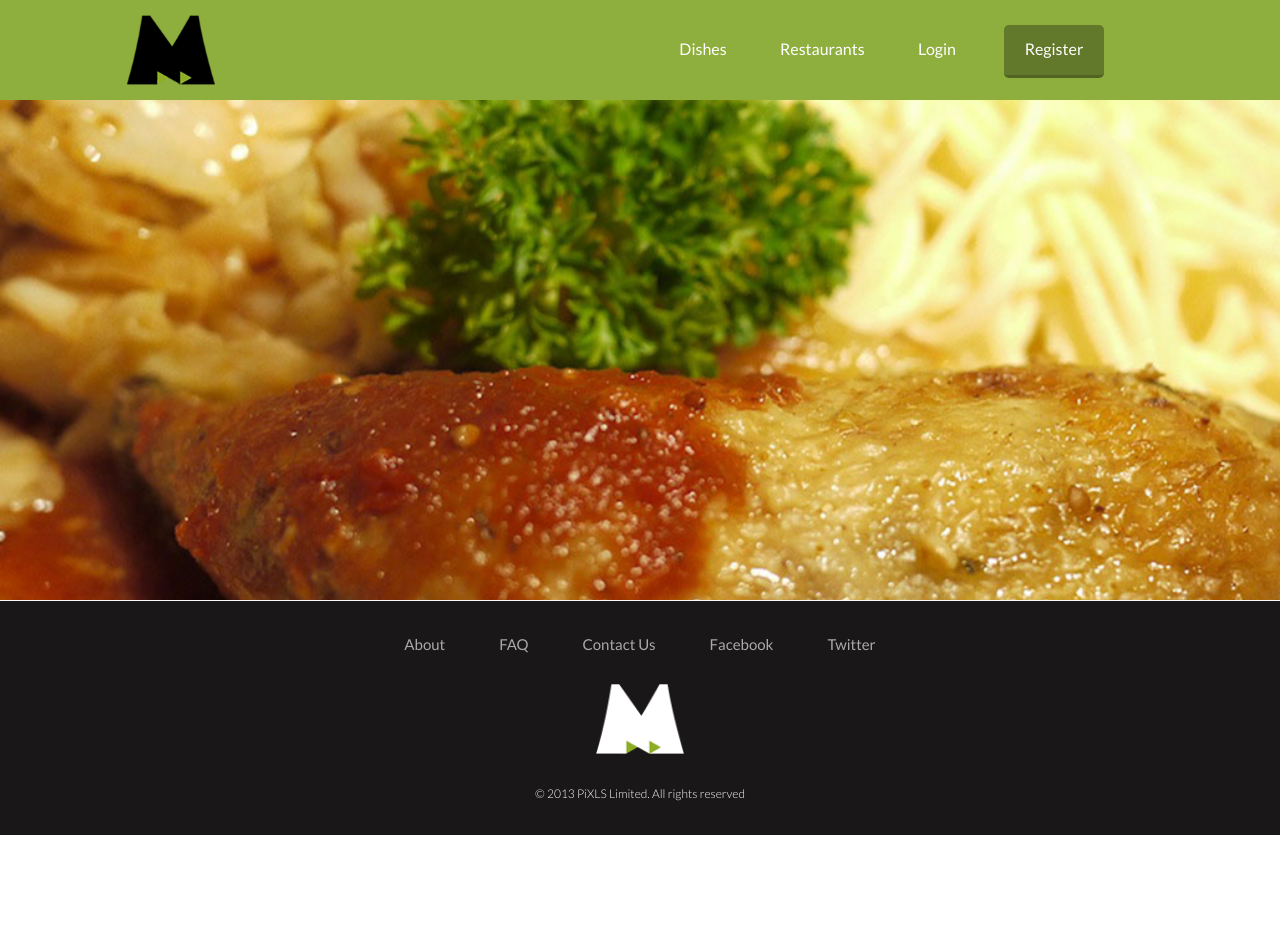
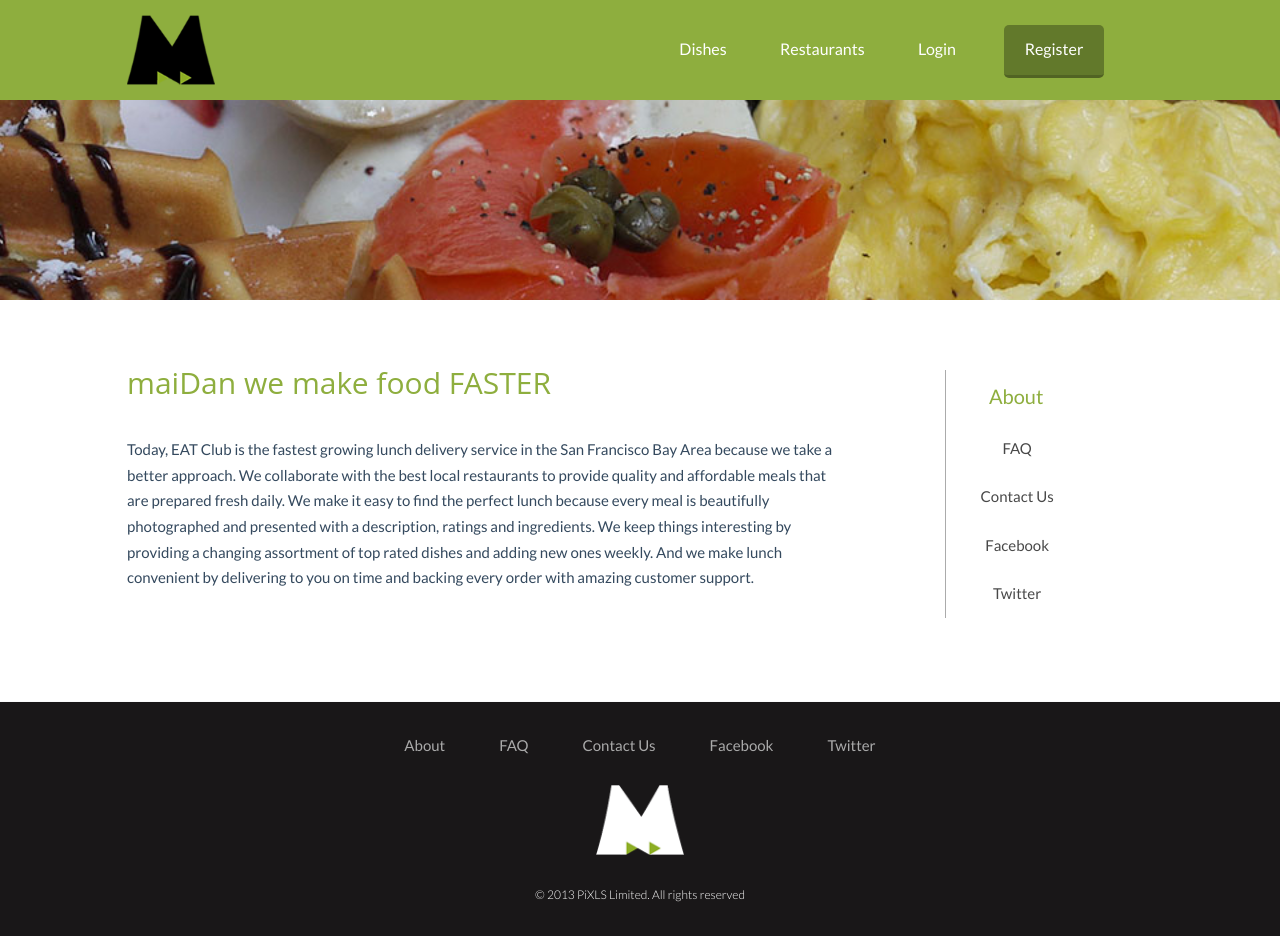
Before and after one commit to leonyipwh/maidan_web, a plain HTML site: page about.html in a window 1280 px wide. Before the commit the page ends 835 px from the top, so only its background shows below. Drawn offline with nearby package versions, Linux system fonts and the light colour scheme.

Commit message:
about page added

```diff
--- a/about.html
+++ b/about.html
@@ -49,8 +49,27 @@
 
         <div class="main-container">
             <div class="main clearfix">
-                <div id="firstHolder" class="holder">
+                <div id="topBanner"></div>
 
+                <div id="content" class="wrapper">
+                    <div class="leftContent">
+                        <div class="title">maiDan we make food FASTER
+                        </div>
+                        <p>
+                            Today, EAT Club is the fastest growing lunch delivery service in the San Francisco Bay Area because we take a better approach. We collaborate with the best local restaurants to provide quality and affordable meals that are prepared fresh daily. We make it easy to find the perfect lunch because every meal is beautifully photographed and presented with a description, ratings and ingredients. We keep things interesting by providing a changing assortment of top rated dishes and adding new ones weekly. And we make lunch convenient by delivering to you on time and backing every order with amazing customer support.
+                        </p>
+                    </div>
+                    <div class="rightContent">
+                        <nav class="sideNav">
+                            <ul>
+                                <li><a class="selected" href="">About</a></li>
+                                <li><a href="">FAQ</a></li>
+                                <li><a href="">Contact Us</a></li>
+                                <li><a href="">Facebook</a></li>
+                                <li><a href="">Twitter</a></li>
+                            </ul>
+                        </nav>
+                    </div>
                 </div>
 
             </div> <!-- #main -->
--- a/css/maidan.scss
+++ b/css/maidan.scss
@@ -17,7 +17,7 @@ textarea {
 }
 
 body {
-        font-family: 'Abel',serif;
+    font-family: "Open Sans", Helvetica, sans-serif;
     font-size: 1em;
     line-height: 1.4;
 }
@@ -139,6 +139,86 @@ nav ul {
 
 $maidanGreen: #8eae3e;
 
+
+/* about */
+#topBanner
+{
+    background: url("../img/61.jpg");
+    background-size: cover;
+    background-repeat: no-repeat;
+    padding-top: 200px;
+    margin-bottom: 50px;
+}
+
+#content
+{
+    .leftContent
+    {
+        display: inline-block;
+        float: left;
+        width: 70%;
+        margin-right: 100px;
+
+        .title
+        {
+            font-family: "Open Sans", Helvetica, sans-serif;
+            font-size: 30px;
+            color: $maidanGreen;
+            float: none;
+        }
+
+        p
+        {
+            padding-top: 20px;
+            padding-bottom: 100px;
+            width: 100%;
+            font-size: 15px;
+        }
+
+    }
+
+    .rightContent
+    {
+        margin-top: 20px;
+        display: inline-block;
+        width: 20%;
+
+        .sideNav
+        {
+            border-left: 1px solid #ababab;
+            color: #515151;
+            font-size: 15px;
+            float: left;
+
+            ul
+            {
+                padding-left: 20px;
+
+                li
+                {
+
+                    .selected
+                    {
+                        font-size: 20px;
+                        color: $maidanGreen;
+                    }
+
+                    a
+                    {
+                        background-color: #fff;
+                    }
+
+                }
+
+            }
+        }
+
+    }
+}
+
+
+
+/* Index */
 nav a {
     font-family: 'Lato' !important;
     display: block;
```
Also changed, not shown: css/maidan.css, img/61.jpg (added).
